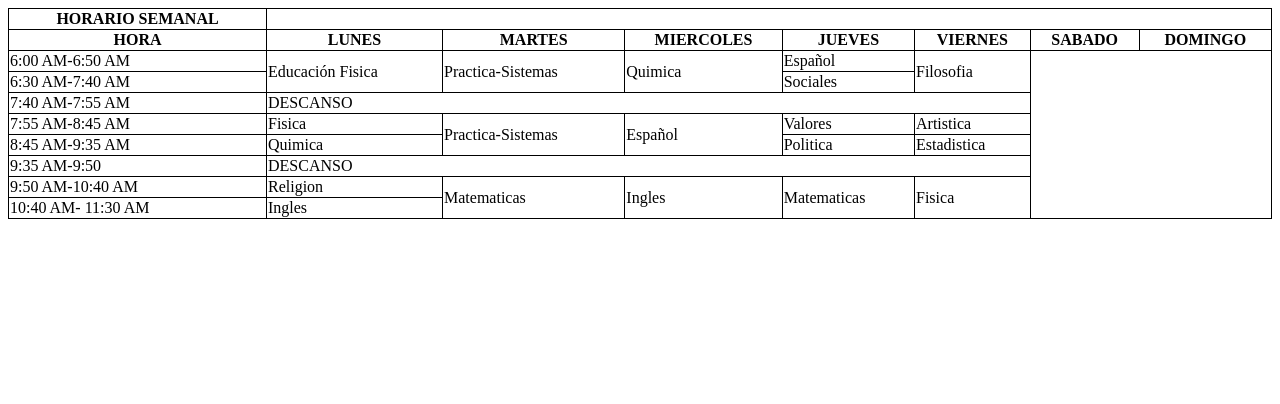
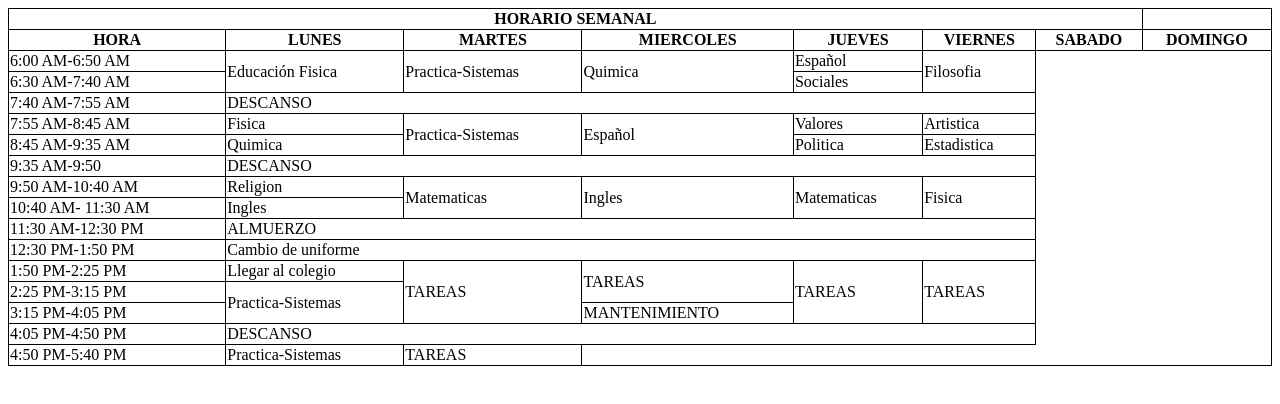
Before and after one commit to Luzaraque3/Mi_autobiograf-a, a plain HTML site: page Mis_horarios.html in a window 1280 px wide. Drawn offline with Linux system fonts and the light colour scheme.

Commit message:
Se agrego programa

```diff
--- a/Mis_horarios.html
+++ b/Mis_horarios.html
@@ -15,7 +15,7 @@
     </style>
     <table class="default" style="width:100%">
         <tr>
-            <th>HORARIO SEMANAL</th>
+            <th colspan="7">HORARIO SEMANAL</th>
         </tr>
         <tr>
             <th>HORA</th>
@@ -73,7 +73,39 @@
         <tr>
             <td>10:40 AM- 11:30 AM</td>
             <td>Ingles</td>
-
+        </tr>
+        <tr>
+            <td>11:30 AM-12:30 PM</td>
+            <td colspan="5">ALMUERZO</td>
+        </tr>
+        <tr>
+            <td>12:30 PM-1:50 PM</td>
+            <td colspan="5">Cambio de uniforme</td>
+        </tr>
+        <tr>
+            <td>1:50 PM-2:25 PM</td>
+            <td>Llegar al colegio</td>
+            <td rowspan="3">TAREAS</td>
+            <td rowspan="2">TAREAS</td>
+            <td rowspan="3">TAREAS</td>
+            <td rowspan="3">TAREAS</td>
+        </tr>
+        <tr>
+            <td>2:25 PM-3:15 PM</td>
+            <td rowspan="2">Practica-Sistemas</td>
+        </tr>
+        <tr>
+            <td>3:15 PM-4:05 PM</td>
+            <td>MANTENIMIENTO</td>
+        </tr>
+        <tr>
+            <td>4:05 PM-4:50 PM</td>
+            <td colspan="5">DESCANSO</td>
+        </tr>
+        <tr>
+            <td>4:50 PM-5:40 PM</td>
+            <td rowspan="2">Practica-Sistemas</td>
+            <td rowspan="2">TAREAS</td>
         </tr>
     </table>
 </body>
```
